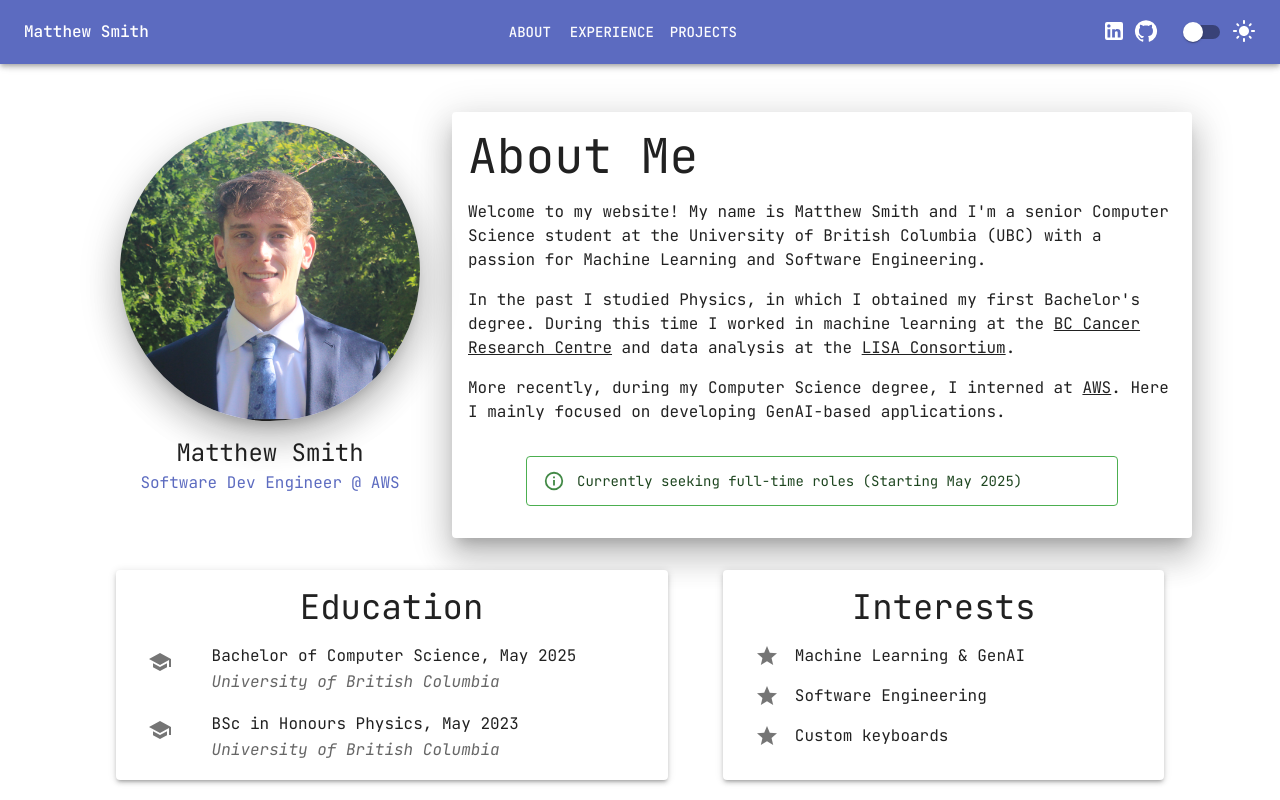
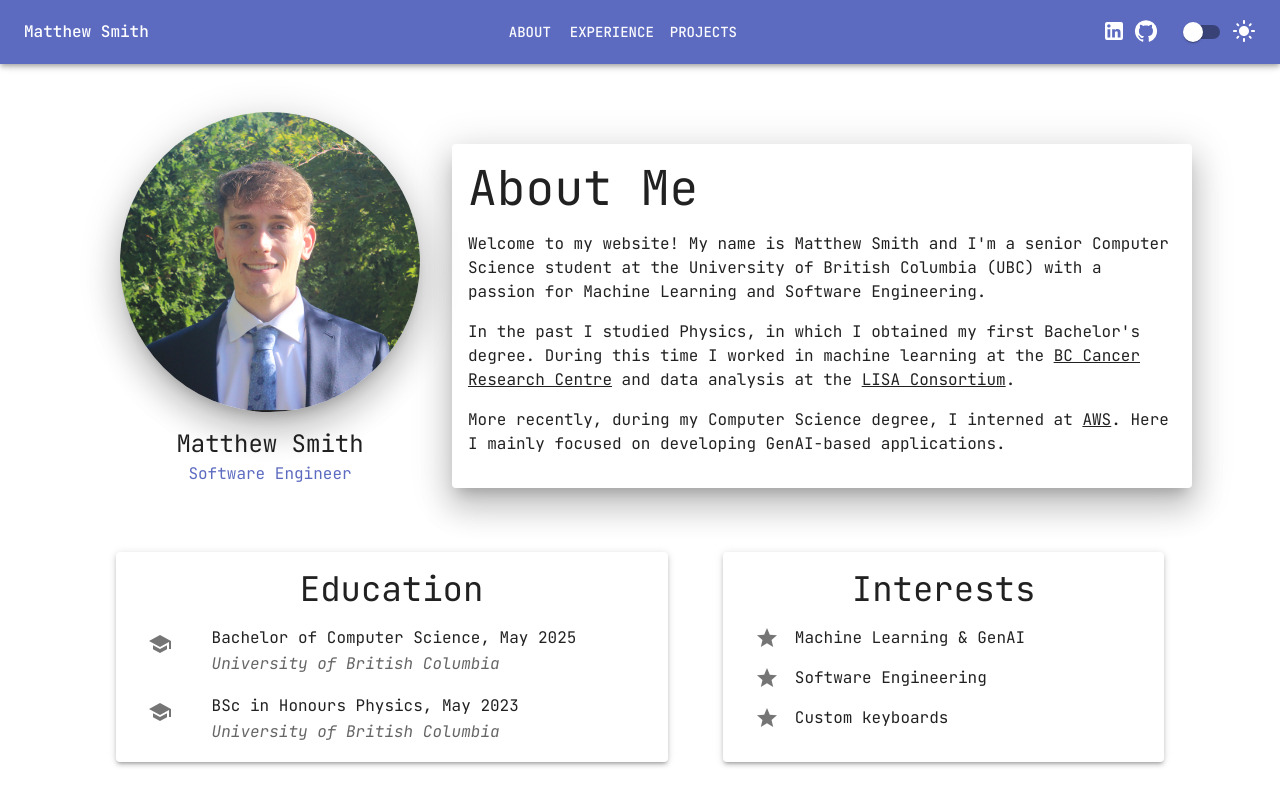
Before and after one commit to matts421/matts421.github.io, a React (Vite) app: page / in a window 1280 px wide. Shown: the top 800 px of the page. Built offline with nearby package versions, Linux system fonts and the light colour scheme.

Commit message:
update dependencies and job search status

```diff
--- a/index.html
+++ b/index.html
@@ -5,7 +5,7 @@
     <link rel="preconnect" href="https://fonts.googleapis.com">
     <link rel="preconnect" href="https://fonts.gstatic.com" crossorigin>
     <link href="https://fonts.googleapis.com/css2?family=JetBrains+Mono:ital,wght@0,100..800;1,100..800&display=swap" rel="stylesheet">
-    <link rel="icon" href="public/favicon.ico">
+    <link rel="icon" href="/favicon.ico">
     <meta name="viewport" content="width=device-width, initial-scale=1.0" />
     <title>Matthew Smith</title>
   </head>
--- a/src/components/AboutMe.tsx
+++ b/src/components/AboutMe.tsx
@@ -1,11 +1,4 @@
-import {
-  Box,
-  Container,
-  Paper,
-  Typography,
-  Avatar,
-  Alert,
-} from "@mui/material";
+import { Box, Container, Paper, Typography, Avatar } from "@mui/material";
 import avatar from "../assets/profile.png";
 import { useSelector } from "react-redux";
 import { RootState } from "../store";
@@ -34,7 +27,7 @@ function AboutMe() {
         />
         <Typography variant="h5">Matthew Smith</Typography>
         <Typography color="primary" variant="subtitle1" sx={{ mb: "2rem" }}>
-          Software Dev Engineer @ AWS
+          Software Engineer
         </Typography>
       </Box>
       <Paper elevation={20} square={false}>
@@ -52,23 +45,11 @@ function AboutMe() {
           <u>BC Cancer Research Centre</u> and data analysis at the{" "}
           <u>LISA Consortium</u>.
         </Typography>
-        <Typography variant="body1" align="left" sx={{ m: "1rem" }}>
+        <Typography variant="body1" align="left" sx={{ m: "1rem", mb: "2rem" }}>
           More recently, during my Computer Science degree, I interned at{" "}
           <u>AWS</u>. Here I mainly focused on developing GenAI-based
           applications.
         </Typography>
-        <Alert
-          sx={{
-            mx: "auto",
-            my: "2rem",
-            width: "80%",
-          }}
-          variant="outlined"
-          severity="info"
-          color="success"
-        >
-          Currently seeking full-time roles (Starting May 2025)
-        </Alert>
       </Paper>
     </Container>
   );
```
Also changed, not shown: 1 other file (tests, documents, lock files or other folders).
